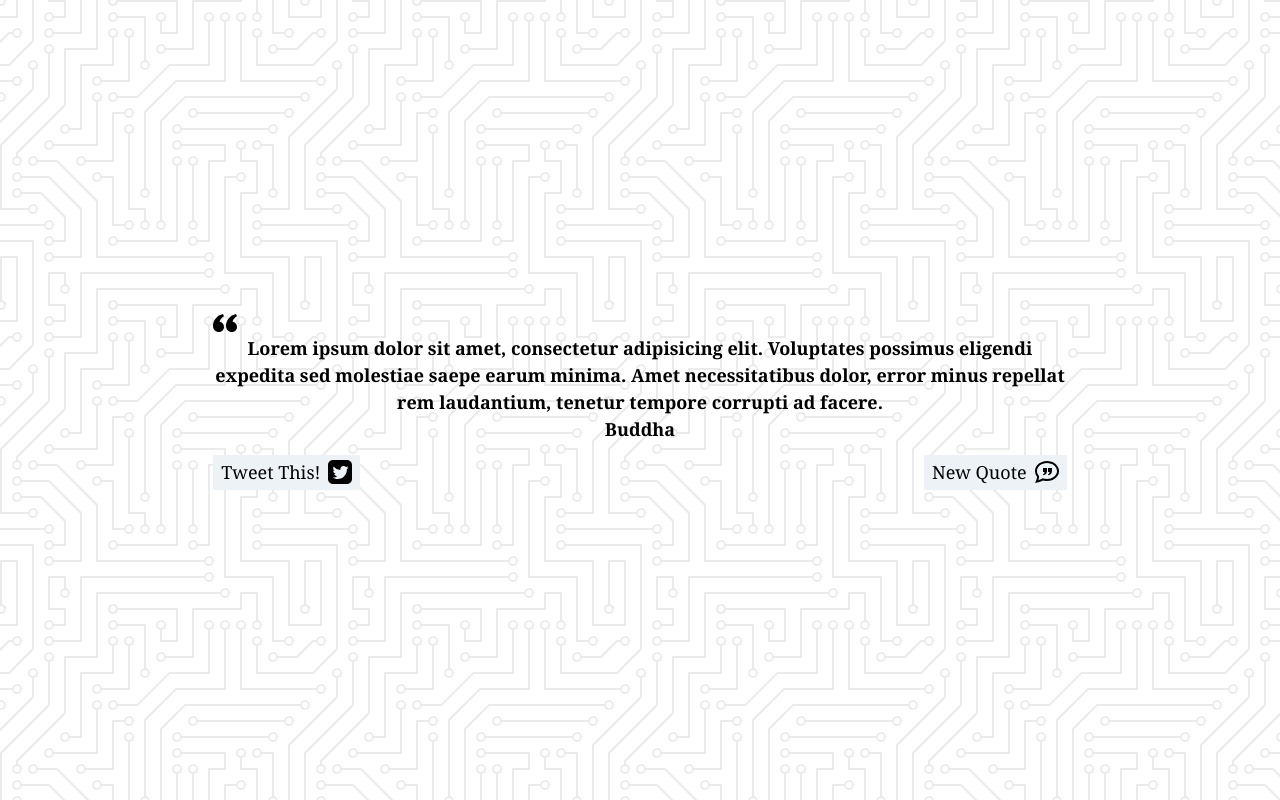
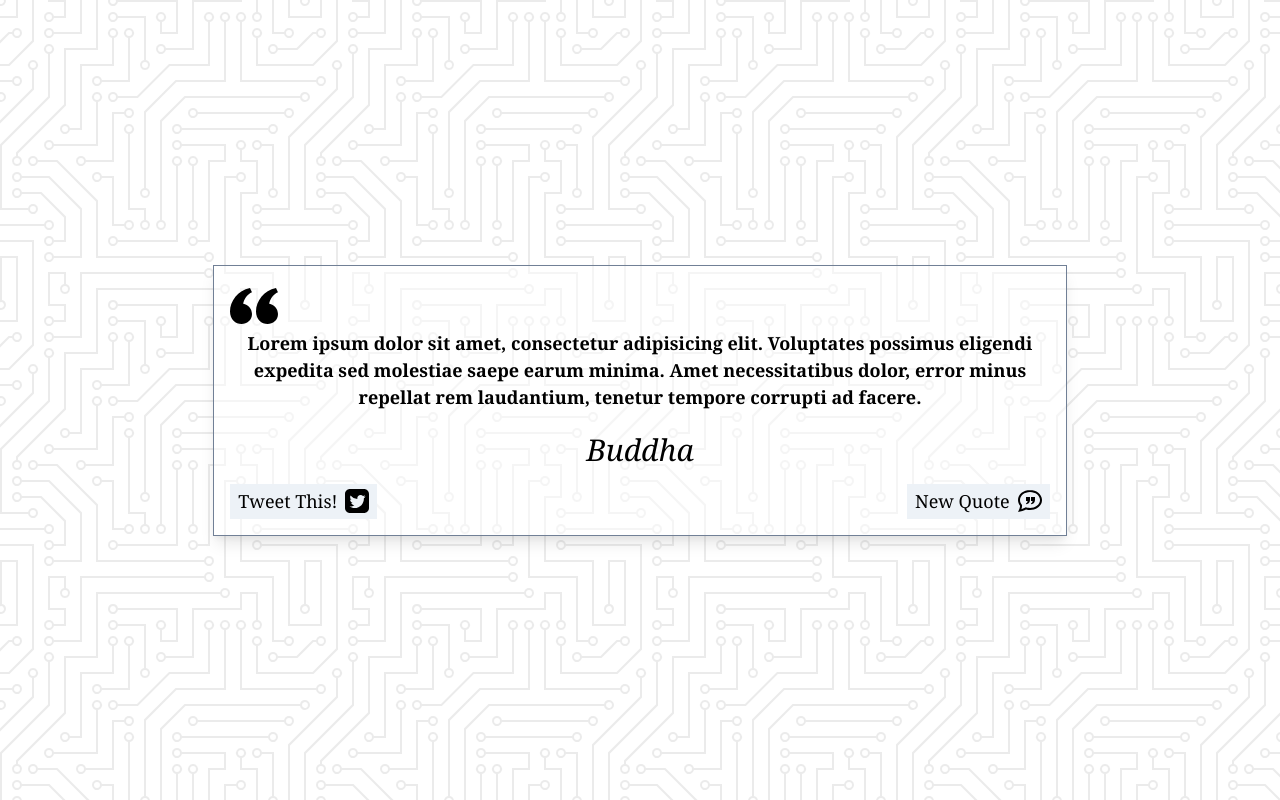
Before and after one commit to iromashko/angular-projects, an Angular app: page /quotes in a window 1280 px wide. Built offline with nearby package versions, Linux system fonts and the light colour scheme.

Commit message:
quotes styling

```diff
--- a/src/app/pages/quotes/quotes.component.html
+++ b/src/app/pages/quotes/quotes.component.html
@@ -1,11 +1,12 @@
 <div
   class="flex items-center justify-center min-h-screen font-serif text-lg font-bold text-center quotes-container"
 >
-  <div class="w-2/3">
+  <div
+    class="w-2/3 p-4 bg-white bg-opacity-50 border border-gray-600 shadow-lg"
+  >
     <svg
       xmlns="http://www.w3.org/2000/svg"
-      width="24"
-      height="24"
+      class="w-12 h-12"
       viewBox="0 0 24 24"
     >
       <path
@@ -20,8 +21,8 @@
       corrupti ad facere.</span
     >
 
-    <div>
-      <span>Buddha</span>
+    <div class="mt-4 text-3xl font-normal">
+      <span class="italic">Buddha</span>
     </div>
 
     <div class="flex items-center justify-between mt-3 space-x-1">
```
